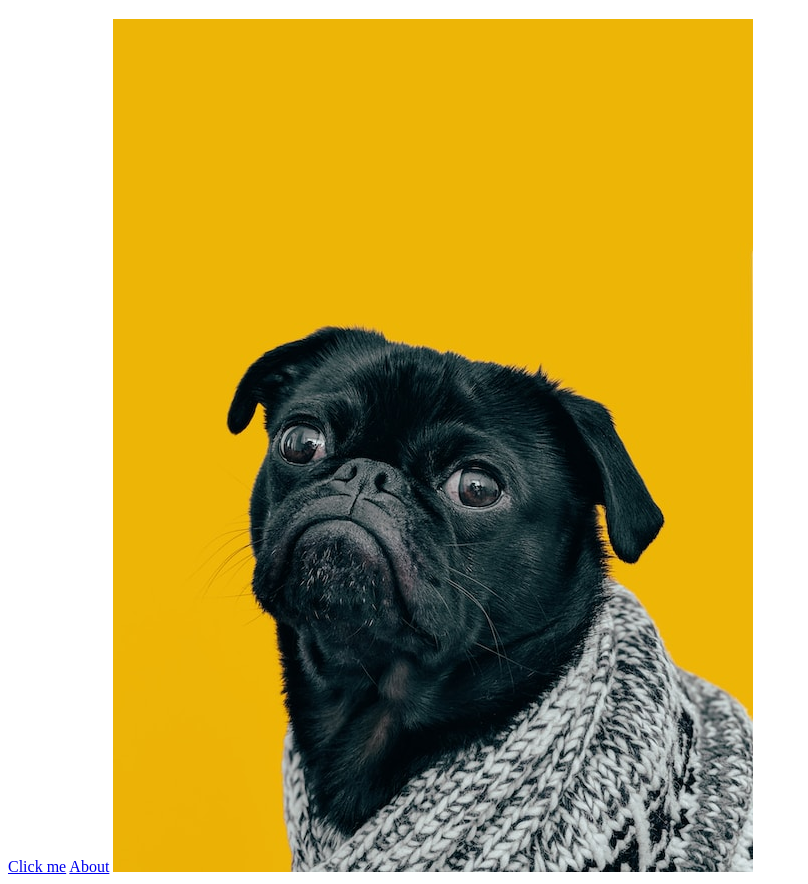
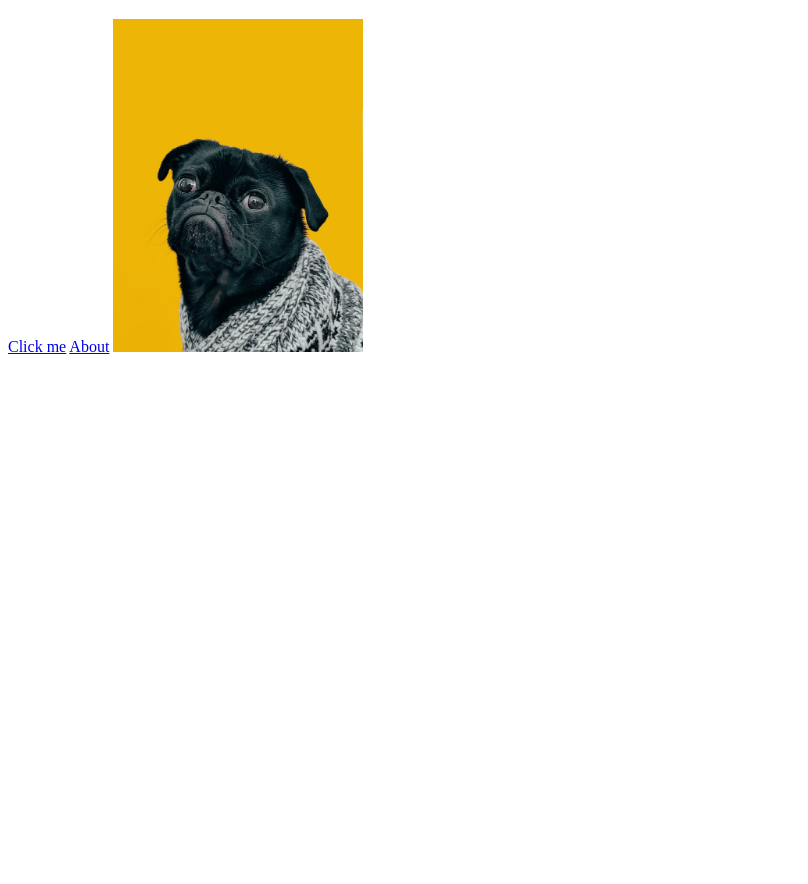
Before and after one commit to josfam/odin-practice, a plain HTML site: page odin-links-and-images/index.html in a window 1280 px wide. Shown: the part 61-945 px from the top of the page, without its empty margins (0-808 px from the left). After the commit the page ends 800 px from the top, so only its background shows below. Drawn offline with Linux system fonts and the light colour scheme.

Commit message:
Add a width attribute to the dog image

```diff
--- a/odin-links-and-images/index.html
+++ b/odin-links-and-images/index.html
@@ -11,6 +11,6 @@
 
 	<a href="./pages/about.html">About</a>
 
-	<img src="./images/dog.jpg" alt="a very cute dog against a yellow background">
+	<img src="./images/dog.jpg" alt="a very cute dog against a yellow background" width="250px">
 </body>
 </html>
```
